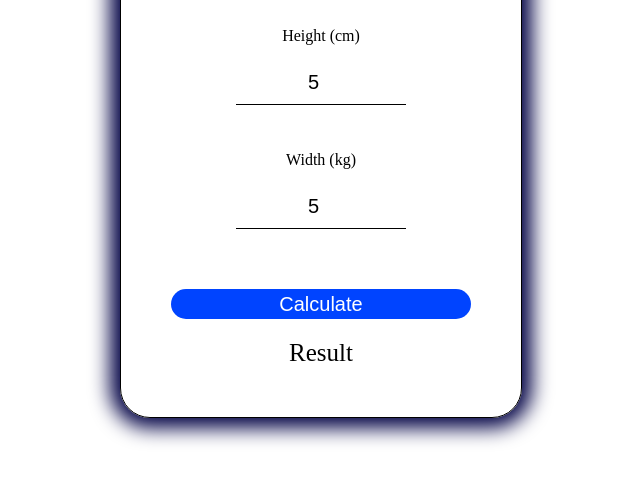
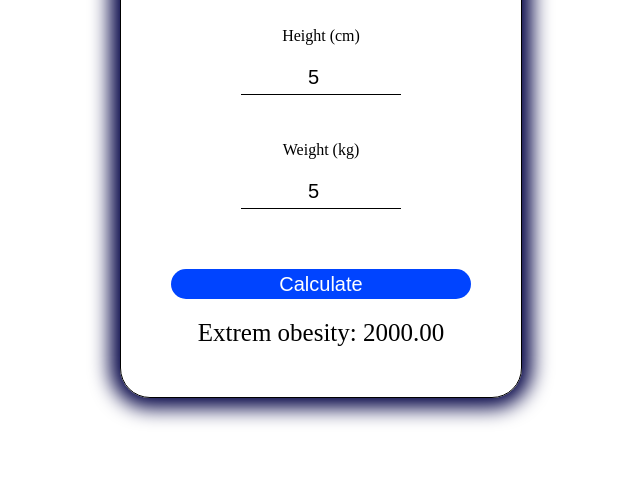
Before and after one commit to Gulzarokz/BMI-calculator, a plain HTML site: page index.html in a window 1280 px wide. Both pictures are taken after typing "5", "5" into the empty fields and a click on the button "Calculate". Shown: the part 150-632 px from the top of the page, without its empty margins (319-959 px from the left). Drawn offline with Linux system fonts and the light colour scheme.

Commit message:
add BMI calculator formula and check BMI for different condition

```diff
--- a/index.html
+++ b/index.html
@@ -14,12 +14,12 @@
             <p>Height (cm)</p>
             <input type="number" id="height" value="">
 
-            <p>Width (kg)</p>
-            <input type="number" id="width">
+            <p>Weight (kg)</p>
+            <input type="number" id="weight" value="">
 
             <button id="btn">Calculate</button>
 
-            <div id="result">Result</div>
+            <div id="result"></div>
 
         </div>
 
--- a/index.js
+++ b/index.js
@@ -7,17 +7,47 @@ window.onload = () => {
 // BMI calulator Button
 function calculateBmi() {
     const height = document.querySelector('#height').value;
-    const width = document.querySelector('#width').value;
+    const weight = document.querySelector('#weight').value;
     const result = document.querySelector('#result');
 
     // validate the input field
+
     if(!height || isNaN(height) || height < 0) {
 
         result.innerText = "Please provide valid height";
 
-    }else if(!width || isNaN(width) || width < 0) {
-        result.innerText = "Please provide valid width";
+    }
+   else if (!weight || isNaN(weight) || weight < 0) {
+
+         result.innerText = "Please provide valid weight";
+
     }
 
+    // Calculate the BMI using the formula
+    const bmi = (weight / ((height * height) / 10000)).toFixed(2);
 
-}
+    // using the if else if to verify the required condition
+
+    if(bmi < 18.5)
+    {
+        result.innerText = `You are under Weigth: ${bmi}`;
+    }
+
+    else if(bmi >= 18.5 && bmi < 24.9)
+    {
+        result.innerText = `You are normal Weight: ${bmi}`;
+    }
+    else if(bmi >= 25 && bmi < 29.9)
+     {
+        result.innerText = `You are OverWeight: ${bmi}`;
+    }
+    else if(bmi >= 30 && bmi < 34.9)
+    {
+        result.innerText = `obesity: ${bmi}`;
+    }
+    else
+    {
+        result.innerText = ` Extrem obesity: ${bmi}`;
+    }
+
+    }
--- a/style.css
+++ b/style.css
@@ -24,10 +24,13 @@ input {
     margin-bottom: 30px;
     outline: none;
     text-align: center;
-    padding: 10px;
+    padding: 5px;
     font-size: 20px;
 }
-button{
+input:hover{
+    cursor: pointer;
+
+}button{
     width: 100%;
     border-radius: 30px;
     height: 30px;
@@ -41,3 +44,7 @@ button{
     margin-top: 20px;
     font-size: 25px;
 }
+#result:hover{
+   cursor: pointer;
+   background-color: #0044ff;
+}
```
